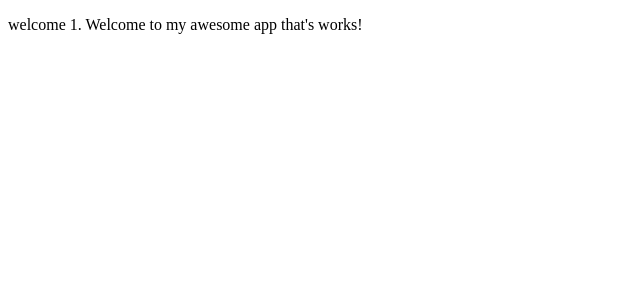
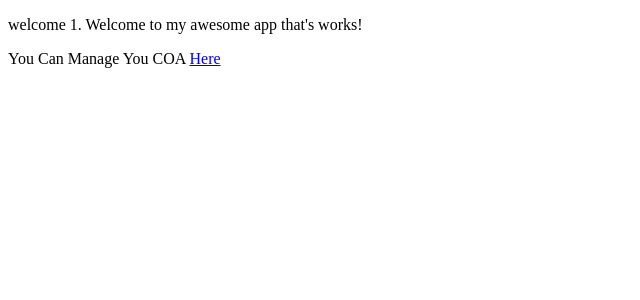
Before and after one commit to v13nr/coa-angular, an Angular app in the folder coa/: page /welcome/1 in a window 1280 px wide. Shown: the top 300 px of the page, without its empty margins (0-640 px from the left). Built offline with nearby package versions, Linux system fonts and the light colour scheme.

Commit message:
routerLink

```diff
--- a/coa/src/app/angular/welcome/welcome.component.html
+++ b/coa/src/app/angular/welcome/welcome.component.html
@@ -1,3 +1,4 @@
 <p>
   welcome {{name}}. Welcome to my awesome app that's works!
 </p>
+You Can Manage You COA <a routerLink="/coas">Here</a>
```
